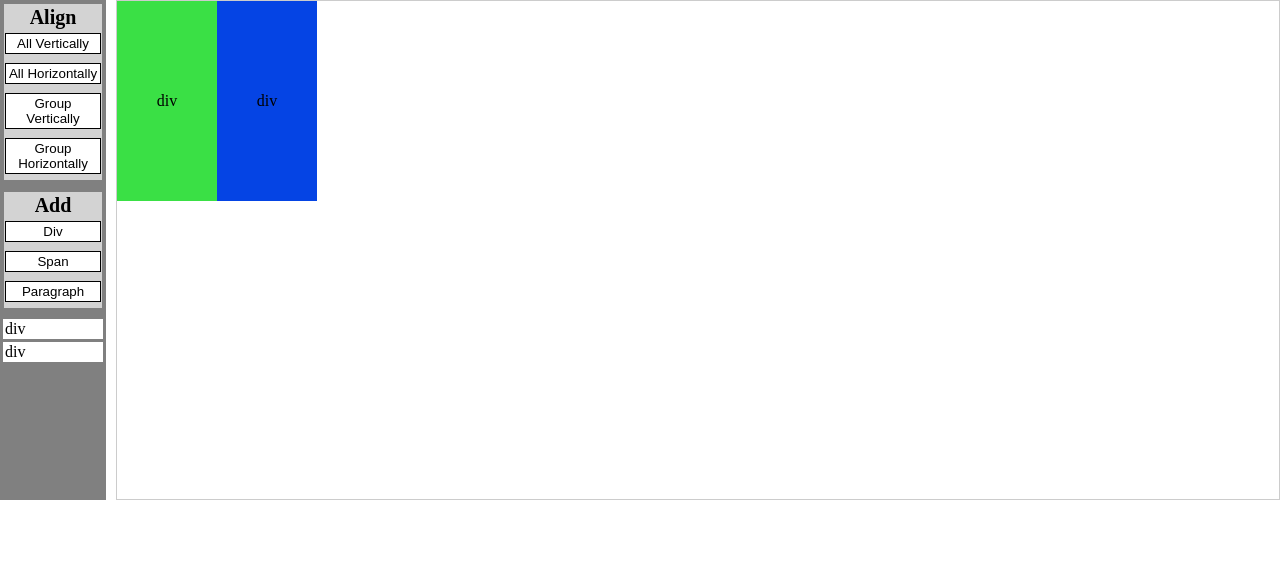
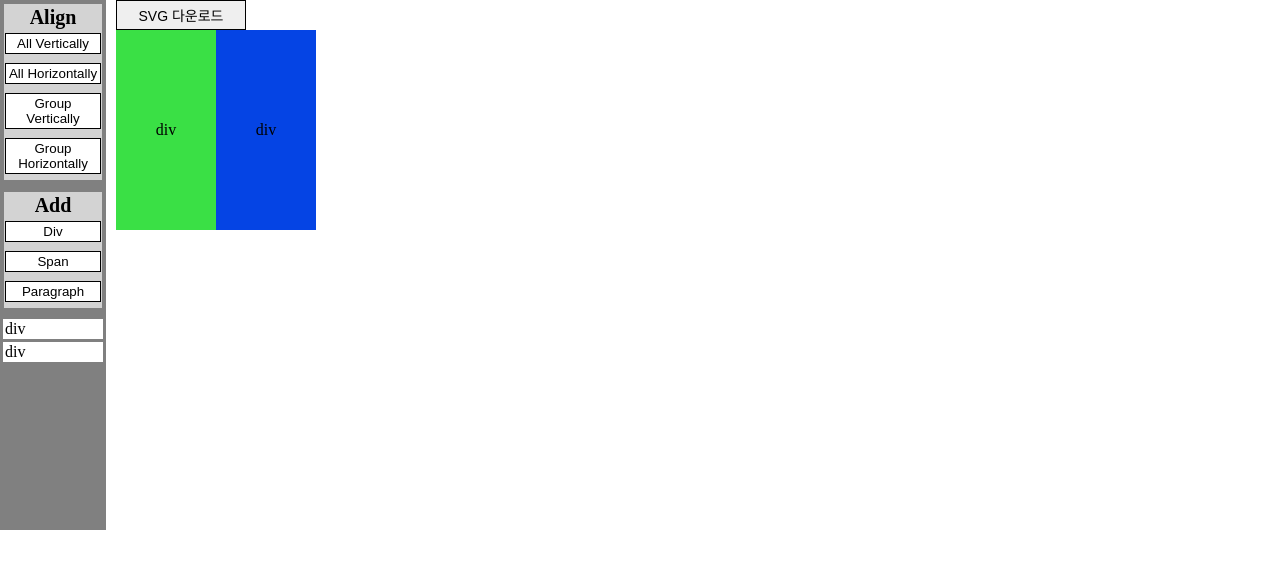
Before and after one commit to j2h30728/drag-n-drop-grouping, a React (Vite) app: page / in a window 1280 px wide. Shown: the top 568 px of the page. Built offline with nearby package versions, Linux system fonts and the light colour scheme.

Commit message:
feat: svg 다운로드 버튼 추가

```diff
--- a/src/App.tsx
+++ b/src/App.tsx
@@ -4,6 +4,8 @@ import styled from "styled-components";
 import { useItemsStore, useSelectionStore } from "./store";
 import LayPanel from "./components/LayPanel";
 import ViewPort from "./components/ViewPort";
+import useDownloadSvgImage from "./hooks/useDownloadSvgImage";
+import SVGButton from "./components/SVGButton";
 
 const App = () => {
   const groupSelectedElements = useItemsStore((state) => state.groupSelectedElements);
@@ -12,6 +14,12 @@ const App = () => {
 
   const ctrlPressedRef = useRef(false);
   const shiftPressedRef = useRef(false);
+
+  const viewPortRef = useRef<HTMLDivElement>(null);
+
+  const { downloadSvgImage } = useDownloadSvgImage(viewPortRef, {
+    filename: "viewport",
+  });
 
   useEffect(() => {
     const handleKeyDown = (e: KeyboardEvent) => {
@@ -23,8 +31,6 @@ const App = () => {
       }
 
       if (ctrlPressedRef.current && shiftPressedRef.current && e.code === "KeyG") {
-        console.log(selectedIds);
-
         unGroupSelectedElements(selectedIds);
       }
     };
@@ -46,7 +52,10 @@ const App = () => {
   return (
     <Container>
       <LayPanel />
-      <ViewPort />
+      <section>
+        <SVGButton onDownload={downloadSvgImage} />
+        <ViewPort ref={viewPortRef} />
+      </section>
     </Container>
   );
 };
@@ -57,4 +66,8 @@ const Container = styled.div`
   width: 100%;
   display: flex;
   gap: 10px;
+
+  section {
+    width: 100%;
+  }
 `;
--- /dev/null
+++ b/src/components/SVGButton.tsx
@@ -0,0 +1,15 @@
+import styled from "styled-components";
+
+const SVGButton = ({ onDownload }: { onDownload: () => void }) => {
+  return <DownloadButton onClick={onDownload}>SVG 다운로드</DownloadButton>;
+};
+
+export default SVGButton;
+
+const DownloadButton = styled.button`
+  width: 130px;
+  height: 30px;
+  border: 1px solid black;
+  cursor: pointer;
+  font-size: 14px;
+`;
--- a/src/components/ViewPort.tsx
+++ b/src/components/ViewPort.tsx
@@ -1,30 +1,30 @@
+import { forwardRef } from "react";
 import styled from "styled-components";
 import { useItemsStore, useLayoutStore } from "../store";
 import ViewPortItem from "./ViewPort/ViewPortItem";
 
-const ViewPort = () => {
+const ViewPort = forwardRef<HTMLDivElement>((_, ref) => {
   const items = useItemsStore((state) => state.items);
   const isAllVertically = useLayoutStore((state) => state.isAllVertically);
 
   const topLevelItems = items.filter((i) => i.parent === undefined);
 
   return (
-    <ViewPortContainer $isAllVertically={isAllVertically}>
+    <ViewPortContainer $isAllVertically={isAllVertically} ref={ref}>
       {topLevelItems.map((item) => (
         <ViewPortItem key={item.id} item={item} />
       ))}
     </ViewPortContainer>
   );
-};
+});
 
 export default ViewPort;
 
-const ViewPortContainer = styled.main<{ $isAllVertically: boolean }>`
+const ViewPortContainer = styled.div<{ $isAllVertically: boolean }>`
   display: flex;
   flex-wrap: wrap;
   flex-direction: ${(props) => (props.$isAllVertically ? "row" : "column")};
   position: relative;
   flex: 1;
   min-height: 500px;
-  border: 1px solid #ccc;
 `;
--- /dev/null
+++ b/src/hooks/useDownloadSvgImage.ts
@@ -0,0 +1,42 @@
+import { useCallback, useState } from "react";
+import domtoimage from "dom-to-image";
+
+interface DownloadOptions {
+  filename?: string;
+}
+
+const useDownloadSvgImage = (ref: React.RefObject<HTMLDivElement>, options?: DownloadOptions) => {
+  const [isDownloading, setIsDownloading] = useState(false);
+  const [error, setError] = useState<string | null>(null);
+
+  const downloadSvgImage = useCallback(() => {
+    if (!ref.current) {
+      console.error("캡처할 요소가 없습니다.");
+      setError("캡처할 요소가 없습니다.");
+      return;
+    }
+
+    setIsDownloading(true);
+    setError(null);
+
+    domtoimage
+      .toSvg(ref.current)
+      .then((dataUrl: string) => {
+        const link = document.createElement("a");
+        const fileName = options?.filename || "viewport.svg";
+        link.download = fileName;
+        link.href = dataUrl;
+        link.click();
+        setIsDownloading(false);
+      })
+      .catch((err: unknown) => {
+        console.error("SVG 다운로드 실패:", err);
+        setError("SVG 다운로드에 실패했습니다.");
+        setIsDownloading(false);
+      });
+  }, [ref, options]);
+
+  return { downloadSvgImage, isDownloading, error };
+};
+
+export default useDownloadSvgImage;
```
